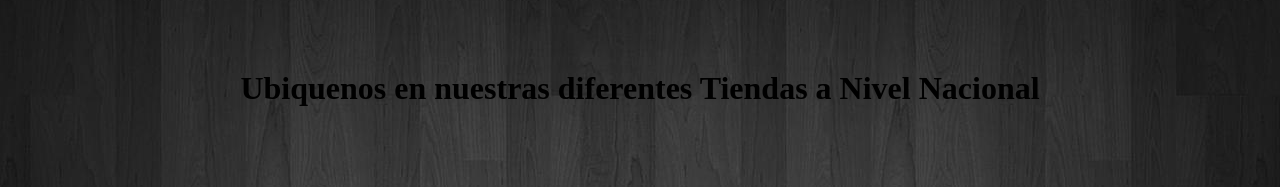
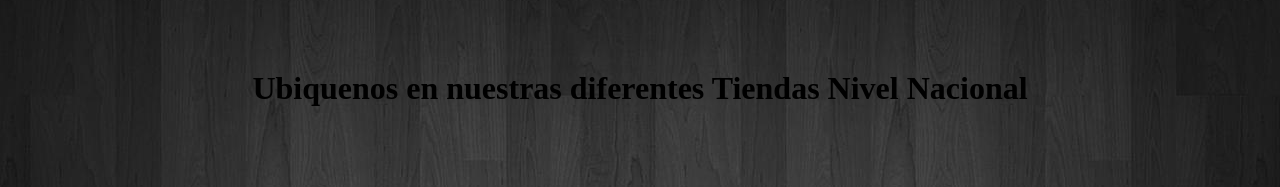
Before and after one commit to luis711/test_2, a plain HTML site: page index.html in a window 1280 px wide. Shown: the part 167-354 px from the top of the page. Drawn offline with Linux system fonts and the light colour scheme.

Commit message:
Update index.html

```diff
--- a/index.html
+++ b/index.html
@@ -14,7 +14,7 @@
   <a href="contacto.html">
   <img src="menu/contacto.png" width="150" height="125"></a>
 <br><br><br><br><center>
-<h1>Ubiquenos en nuestras diferentes Tiendas a Nivel Nacional</h1>
+<h1>Ubiquenos en nuestras diferentes Tiendas Nivel Nacional</h1>
 <br><br><br>
 <h2>Tienda Zona 1</h2>
 <h3>10 av 56-23 zona 1</h3>
```
